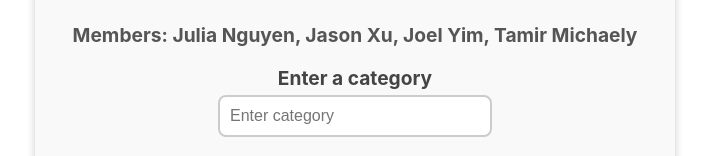
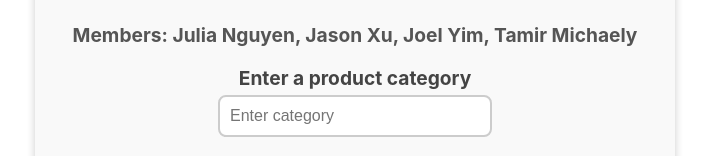
Before and after one commit to tamirmic/DatabasesFinalProject, a React (Create React App) app: page / in a window 1280 px wide. Shown: the part 167-323 px from the top of the page, without its empty margins (285-994 px from the left). Built offline with nearby package versions, Linux system fonts and the light colour scheme.

Commit message:
updated label

```diff
--- a/src/App.js
+++ b/src/App.js
@@ -43,7 +43,7 @@ function App() {
       </header>
 
       <div className="card">
-        <label>Enter a category</label>
+        <label>Enter a product category</label>
         <input type="text" placeholder="Enter category" value={category} onChange={(e) => setCategory(e.target.value)}/>
         <div className="button-group">
           <label>Retrieve all products from category: (List API)</label>
```
